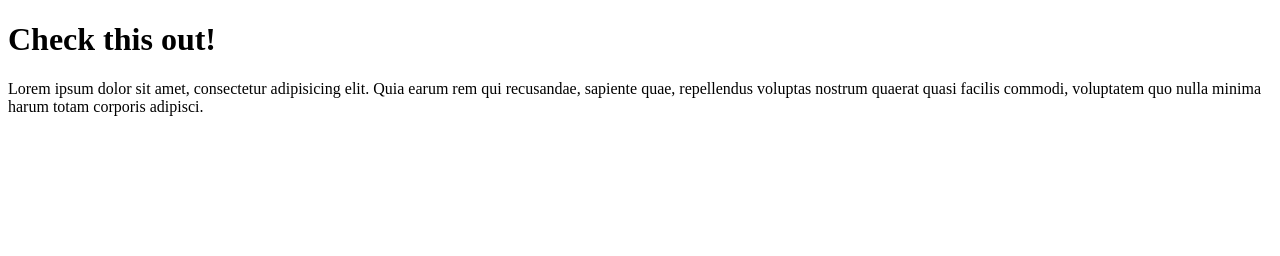
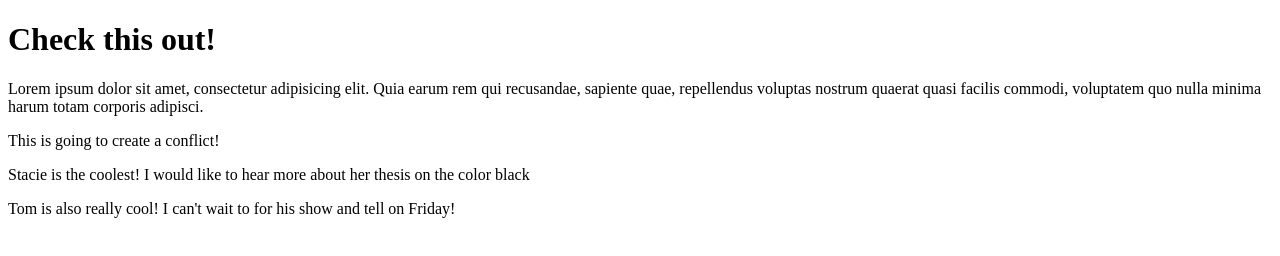
Before and after one commit to Magic-Meisje/mergeconflict, a plain HTML site: page index.html in a window 1280 px wide. Drawn offline with Linux system fonts and the light colour scheme.

Commit message:
here are somee index updates

```diff
--- a/index.html
+++ b/index.html
@@ -10,6 +10,9 @@
 
 	<p>Lorem ipsum dolor sit amet, consectetur adipisicing elit. Quia earum rem qui recusandae, sapiente quae, repellendus voluptas nostrum quaerat quasi facilis commodi, voluptatem quo nulla minima harum totam corporis adipisci.</p>
 
+	<p>This is going to create a conflict!</p>
+	<p>Stacie is the coolest! I would like to hear more about her thesis on the color black</p>
+	<p>Tom is also really cool! I can't wait to for his show and tell on Friday!</p>
 
 </body>
 </html>
```
